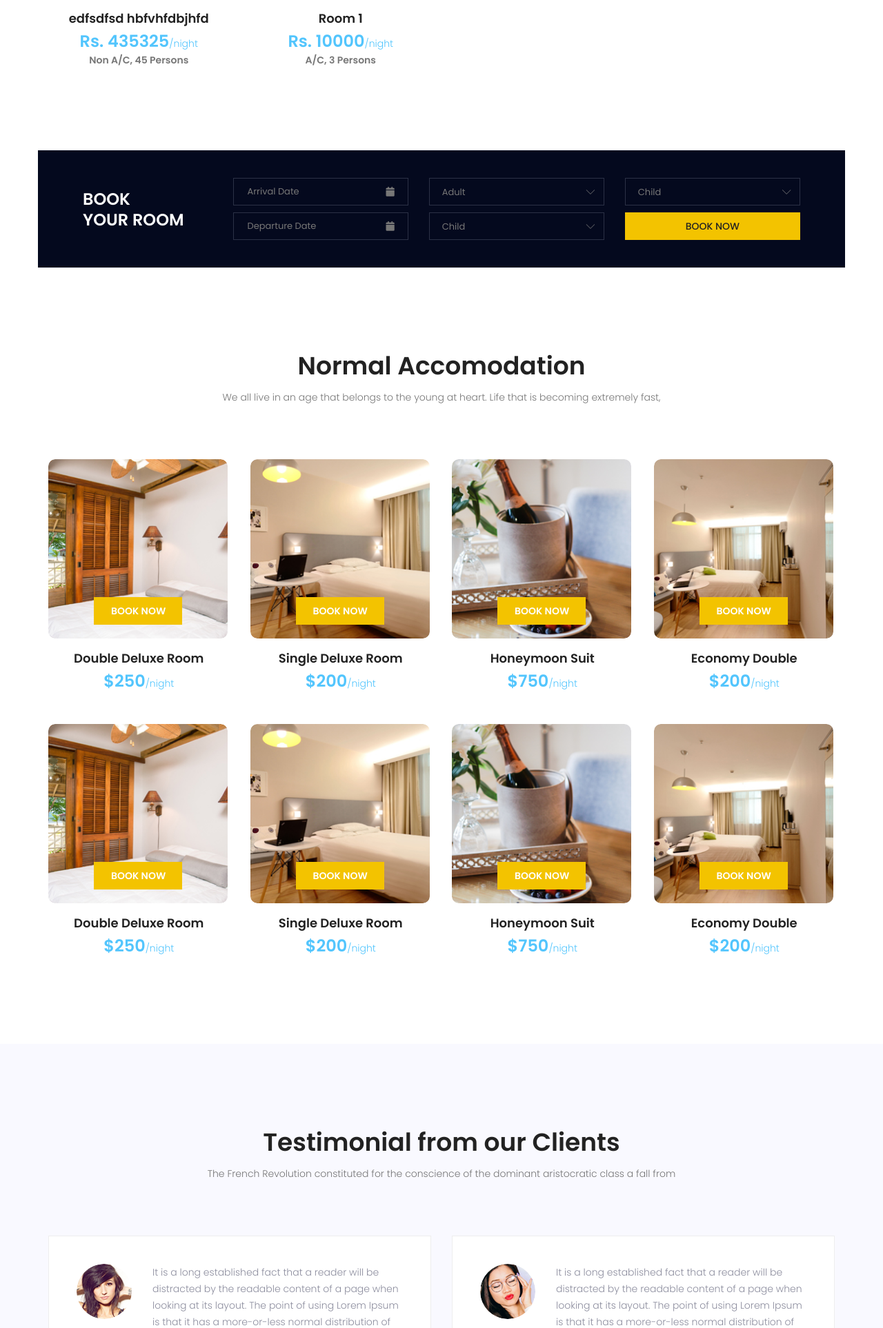
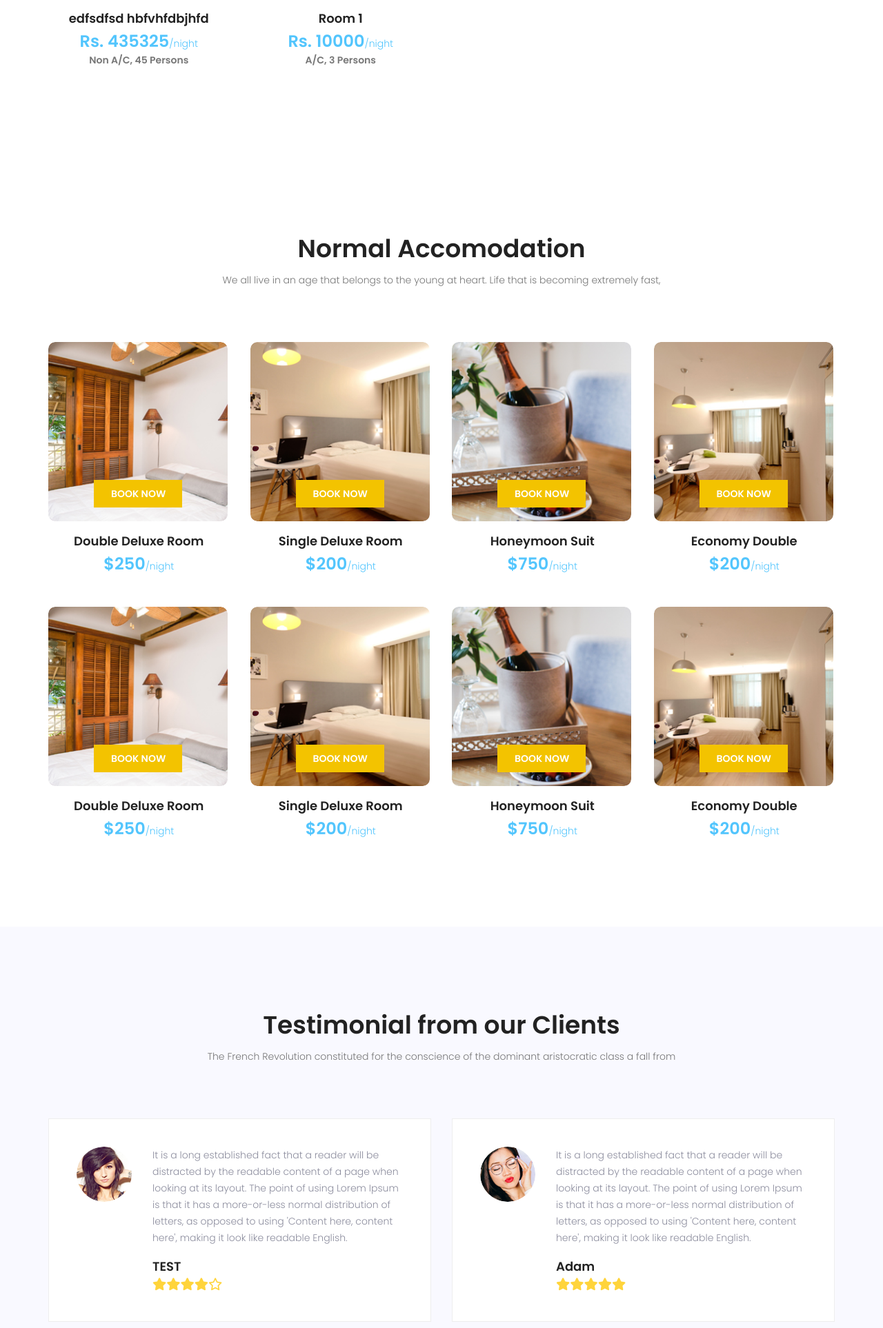
Before and after one commit to supuncharuk/hotel-reserve, a PHP site: page /accomodation.php in a window 1280 px wide. Shown: the part 890-2816 px from the top of the page at 69% size. Run offline with PHP 8.4, Linux system fonts and the light colour scheme; data comes from the database, SQL or seed files in the repository.

Commit message:
Update accomodation.php

```diff
--- a/accomodation.php
+++ b/accomodation.php
@@ -113,76 +113,7 @@
             </div>
         </section>
         <!--================ Accomodation Area  =================-->
-        <!--================Booking Tabel Area =================-->
-        <section class="hotel_booking_area">
-            <div class="container">
-                <div class="row hotel_booking_table">
-                    <div class="col-md-3">
-                        <h2>Book<br> Your Room</h2>
-                    </div>
-                    <div class="col-md-9">
-                        <div class="boking_table">
-                            <div class="row">
-                                <div class="col-md-4">
-                                    <div class="book_tabel_item">
-                                        <div class="form-group">
-                                            <div class='input-group date' id='datetimepicker11'>
-                                                <input type='text' class="form-control" placeholder="Arrival Date"/>
-                                                <span class="input-group-addon">
-                                                    <i class="fa fa-calendar" aria-hidden="true"></i>
-                                                </span>
-                                            </div>
-                                        </div>
-                                        <div class="form-group">
-                                            <div class='input-group date' id='datetimepicker1'>
-                                                <input type='text' class="form-control" placeholder="Departure Date"/>
-                                                <span class="input-group-addon">
-                                                    <i class="fa fa-calendar" aria-hidden="true"></i>
-                                                </span>
-                                            </div>
-                                        </div>
-                                    </div>
-                                </div>
-                                <div class="col-md-4">
-                                    <div class="book_tabel_item">
-                                        <div class="input-group">
-                                            <select class="wide">
-                                                <option data-display="Adult">Adult</option>
-                                                <option value="1">Old</option>
-                                                <option value="2">Younger</option>
-                                                <option value="3">Potato</option>
-                                            </select>
-                                        </div>
-                                        <div class="input-group">
-                                            <select class="wide">
-                                                <option data-display="Child">Child</option>
-                                                <option value="1">Child</option>
-                                                <option value="2">Baby</option>
-                                                <option value="3">Child</option>
-                                            </select>
-                                        </div>
-                                    </div>
-                                </div>
-                                <div class="col-md-4">
-                                    <div class="book_tabel_item">
-                                        <div class="input-group">
-                                            <select class="wide">
-                                                <option data-display="Child">Number of Rooms</option>
-                                                <option value="1">Room 01</option>
-                                                <option value="2">Room 02</option>
-                                                <option value="3">Room 03</option>
-                                            </select>
-                                        </div>
-                                        <a class="book_now_btn button_hover" href="#">Book Now</a>
-                                    </div>
-                                </div>
-                            </div>
-                        </div>
-                    </div>
-                </div>
-            </div>
-        </section>
-        <!--================Booking Tabel Area  =================-->
+
         <!--================ Accomodation Area  =================-->
         <section class="accomodation_area section_gap">
             <div class="container">
```
